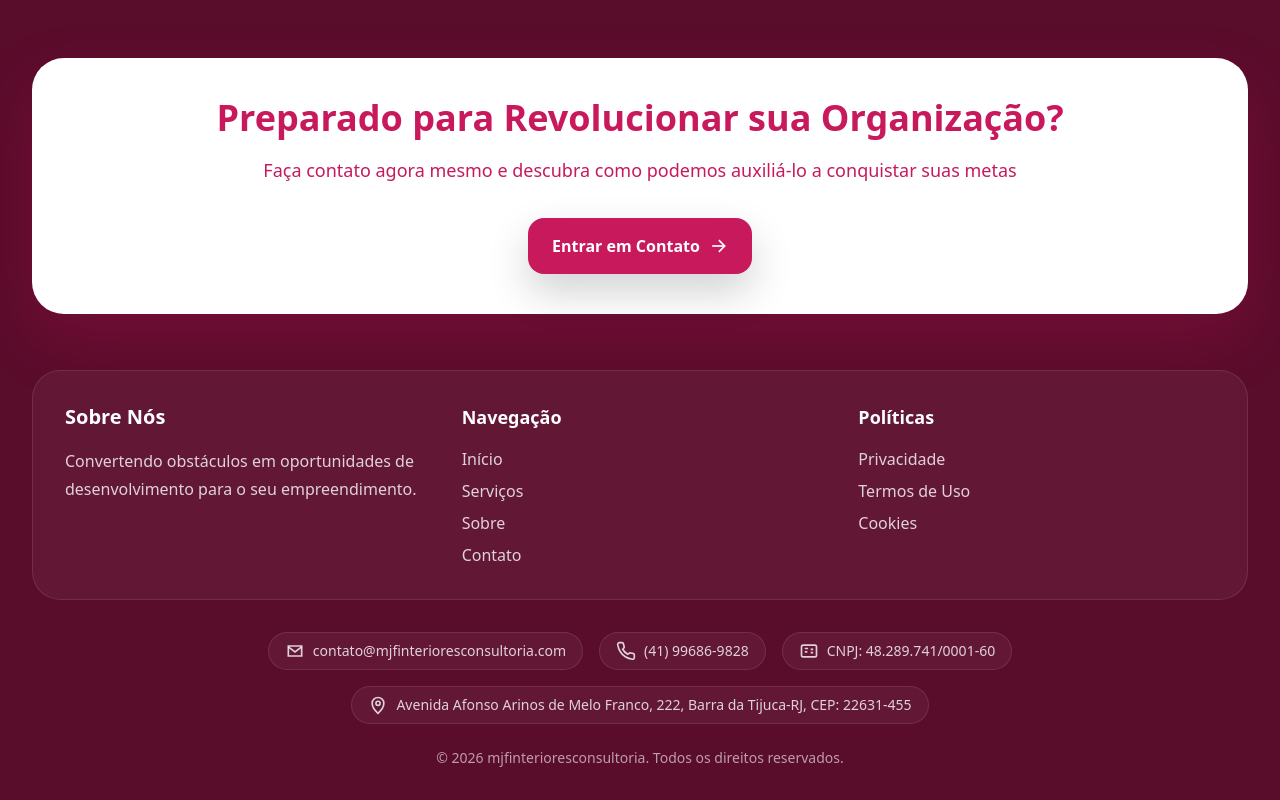
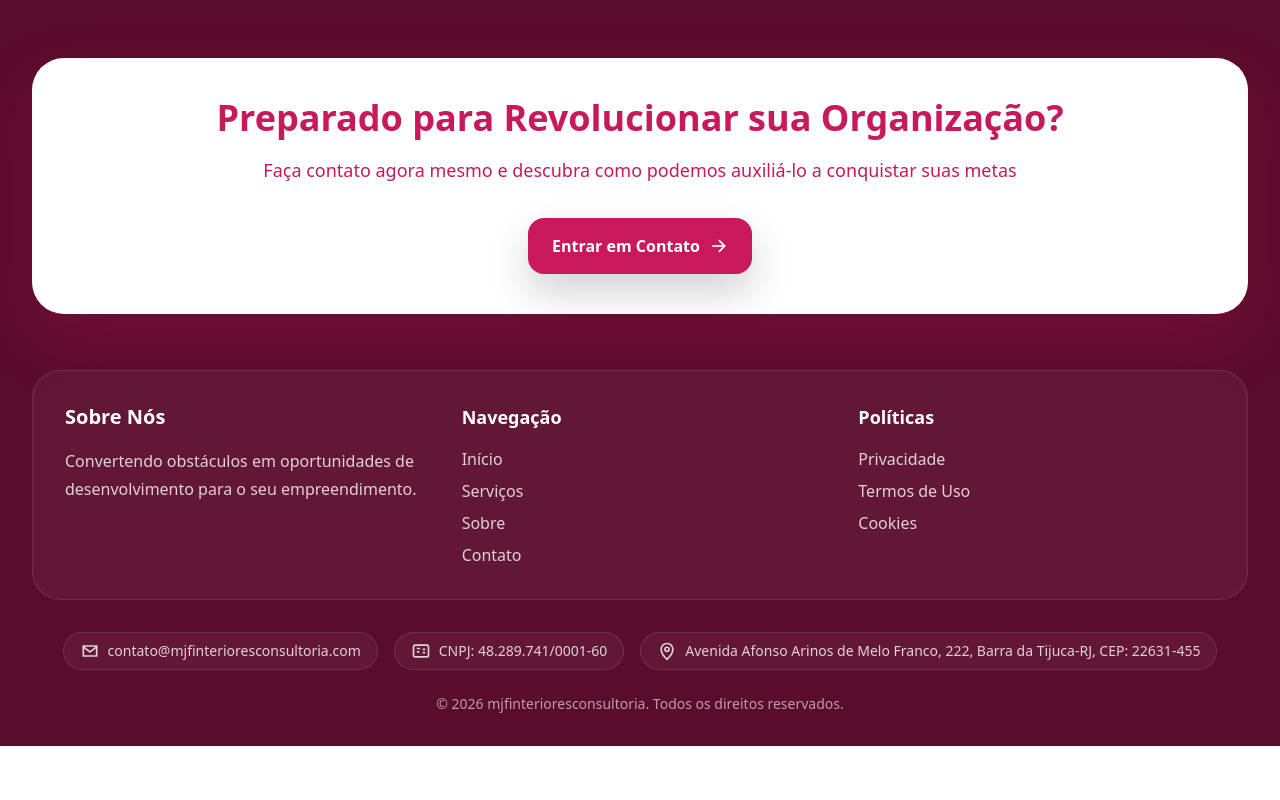
Before and after one commit to NeroProject329/mjfinterioresconsultoria, a Next.js app: page / in a window 1280 px wide. Shown: the part 3419-4219 px from the top of the page. After the commit the page ends 4165 px from the top, so only its background shows below. Built offline with nearby package versions, Linux system fonts and the light colour scheme; no server answers.

Commit message:
ajustar card e remover numero de telefone

```diff
--- a/src/app/page.tsx
+++ b/src/app/page.tsx
@@ -1081,10 +1081,7 @@ export default function Page() {
                   <span>contato@mjfinterioresconsultoria.com</span>
                 </div>
 
-                <div className="flex items-center gap-2 rounded-full border border-white/10 bg-white/5 px-4 py-2">
-                  <IconPhone />
-                  <span>(41) 99686-9828</span>
-                </div>
+
 
                 <div className="flex items-center gap-2 rounded-full border border-white/10 bg-white/5 px-4 py-2">
                   <IconId />
```
